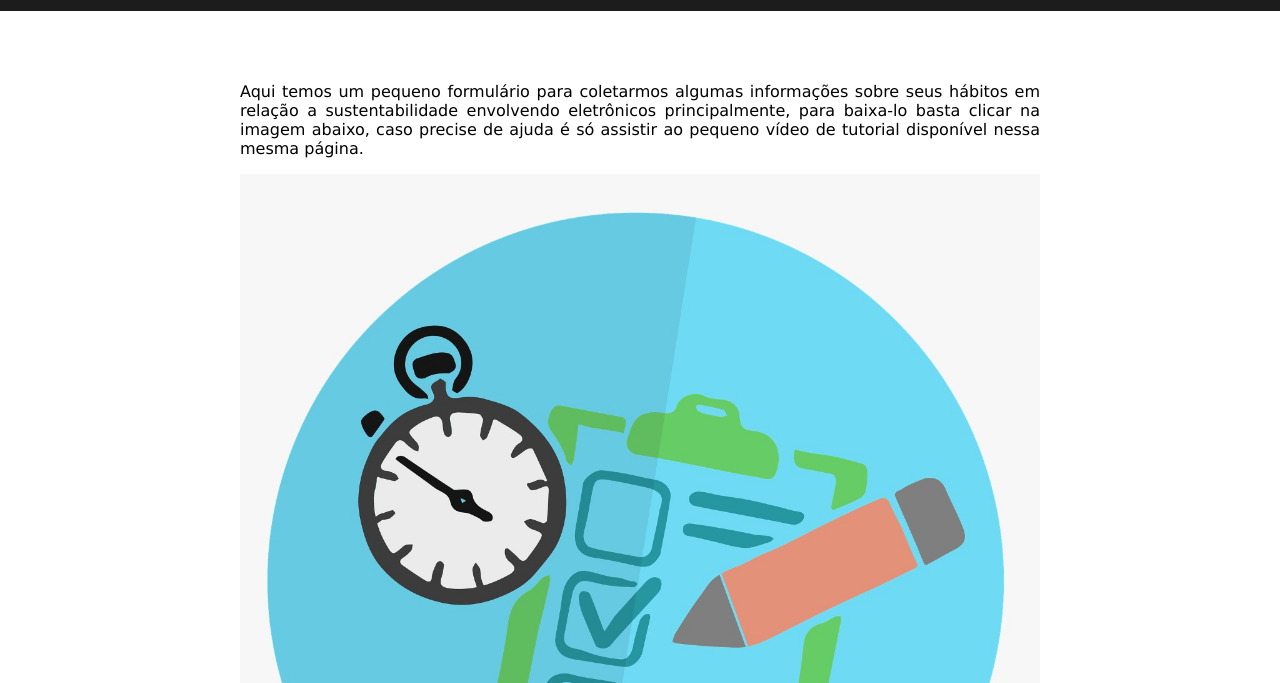
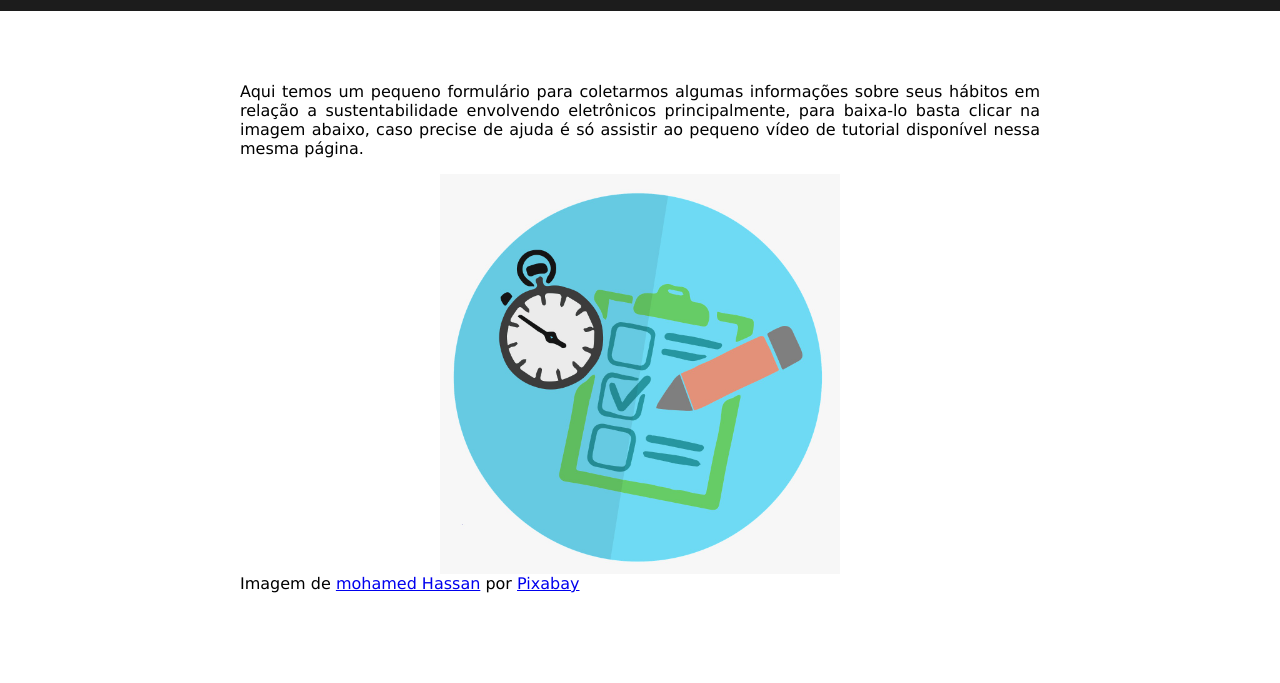
Before and after one commit to SantanaRL/tiverdeCopy, a plain HTML site: page form.html in a window 1280 px wide. Shown: the part 117-800 px from the top of the page. Drawn offline with Linux system fonts and the light colour scheme.

Commit message:
tamanho 400

```diff
--- a/form.html
+++ b/form.html
@@ -21,7 +21,7 @@
     <div id=texto>
         <!-- <h1> Pagina Em construção</h1>-->
         <p>Aqui temos um pequeno formulário para coletarmos algumas informações sobre seus hábitos em relação a sustentabilidade envolvendo eletrônicos principalmente, para baixa-lo basta clicar na imagem abaixo, caso precise de ajuda é só assistir ao pequeno vídeo de tutorial disponível nessa mesma página.</p>
-        <a href="Transformers.zip"><img src="imgs/form.jpeg" alt="Download" width="800px"></a>
+        <a href="Transformers.zip"><img src="imgs/form.jpeg" alt="Download" width="400px"></a>
         Imagem de <a href="https://pixabay.com/pt/users/mohamed_hassan-5229782/?utm_source=link-attribution&amp;utm_medium=referral&amp;utm_campaign=image&amp;utm_content=2428208">mohamed Hassan</a> por <a href="https://pixabay.com/pt/?utm_source=link-attribution&amp;utm_medium=referral&amp;utm_campaign=image&amp;utm_content=2428208" >Pixabay</a>
     </div>
 </body>
```
